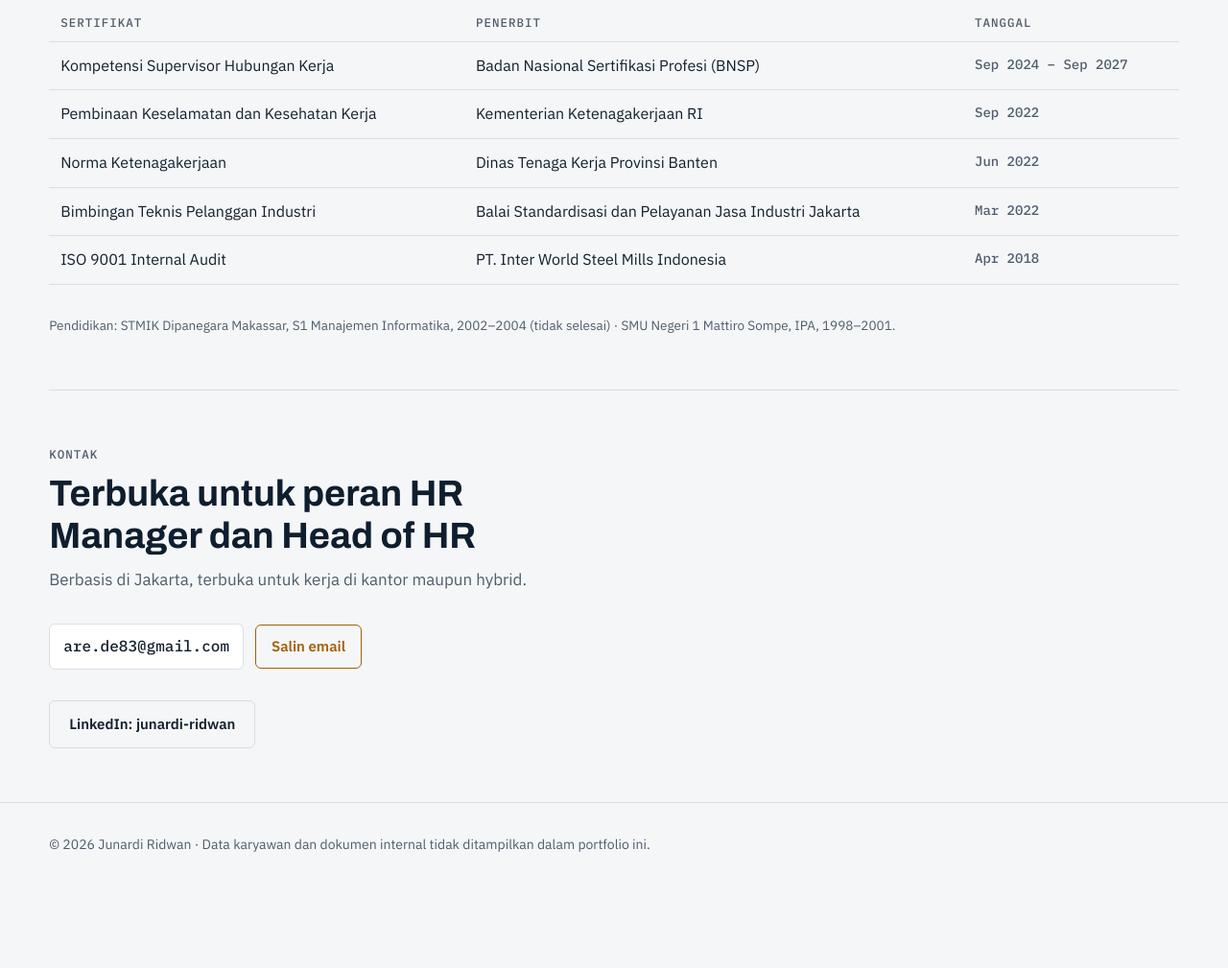
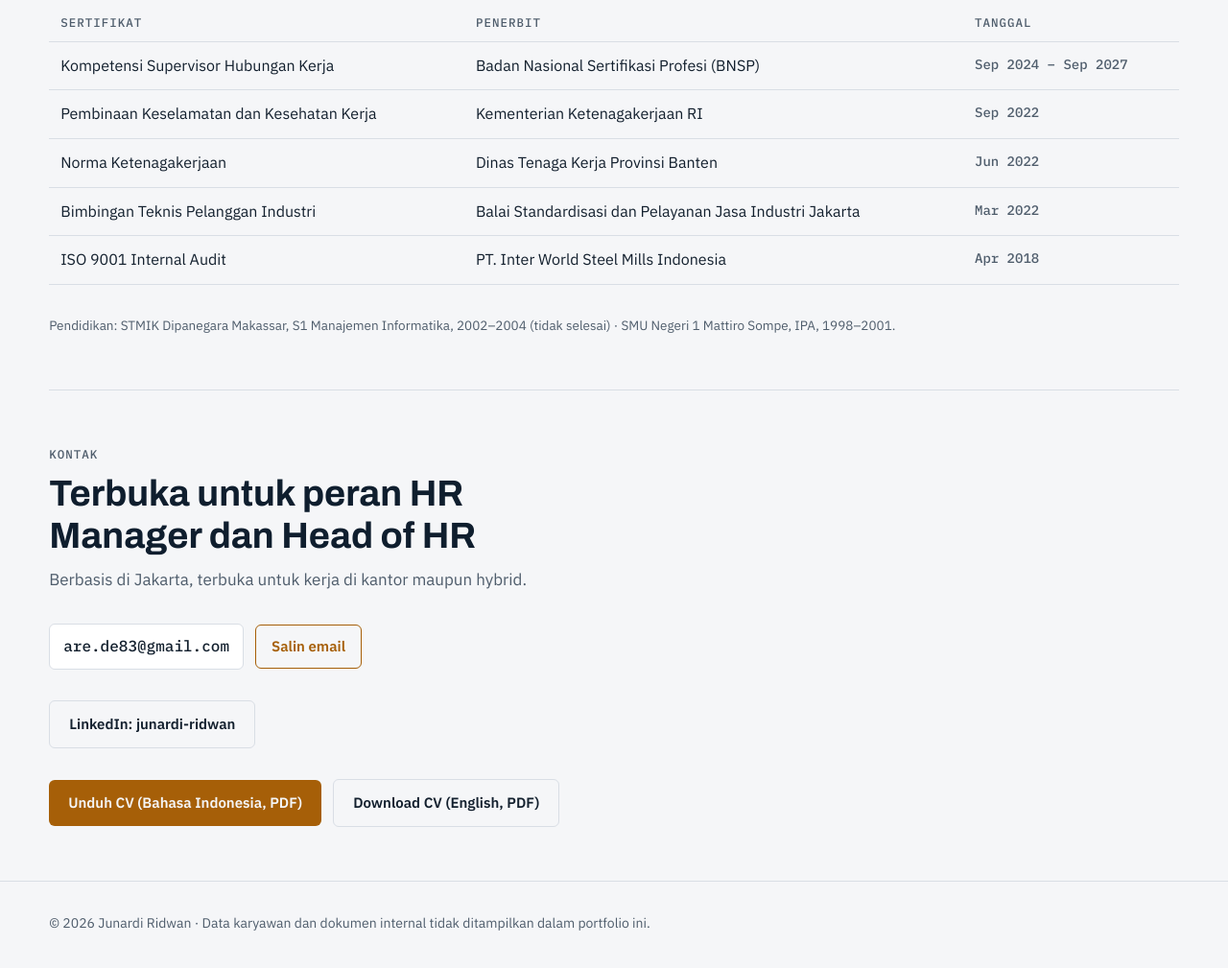
Before and after one commit to juna83/juna83.github.io, a plain HTML site: page index.html in a window 1280 px wide. Shown: the part 6416-7425 px from the top of the page at 96% size. Before the commit the page ends 7355 px from the top, so only its background shows below. Drawn offline with Linux system fonts and the light colour scheme.

Commit message:
Tambah CV PDF (ID & EN) dan tombol unduh
Co-Authored-By: Claude Opus 5.5 <noreply@anthropic.com>
Claude-Session: https://claude.ai/code/session_01HaymEk3dRTKmMNMKXFzTEm

```diff
--- a/index.html
+++ b/index.html
@@ -389,6 +389,10 @@ footer{padding-block:32px 48px; color:var(--muted); font-size:14px; border-top:1
       <div class="contact-row">
         <a class="btn ghost" href="https://www.linkedin.com/in/junardi-ridwan" target="_blank" rel="noopener">LinkedIn: junardi-ridwan</a>
       </div>
+      <div class="contact-row">
+        <a class="btn primary" href="https://juna83.github.io/cv/CV-Junardi-Ridwan-ID.pdf" target="_blank" rel="noopener">Unduh CV (Bahasa Indonesia, PDF)</a>
+        <a class="btn ghost" href="https://juna83.github.io/cv/CV-Junardi-Ridwan-EN.pdf" target="_blank" rel="noopener">Download CV (English, PDF)</a>
+      </div>
     </section>
   </div>
 </main>
```
Also changed, not shown: 2 other files.
